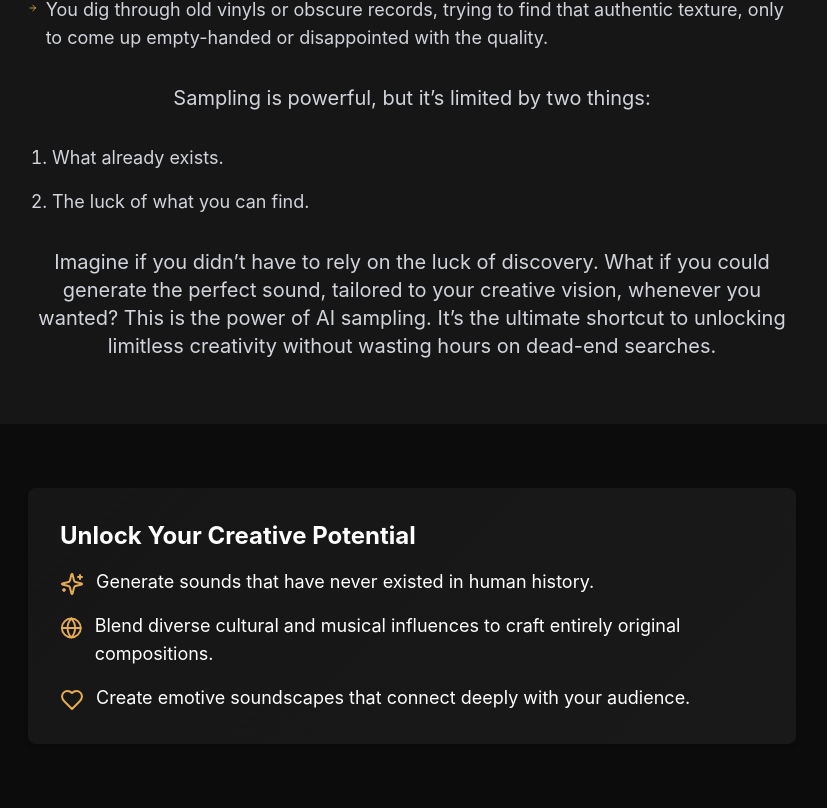
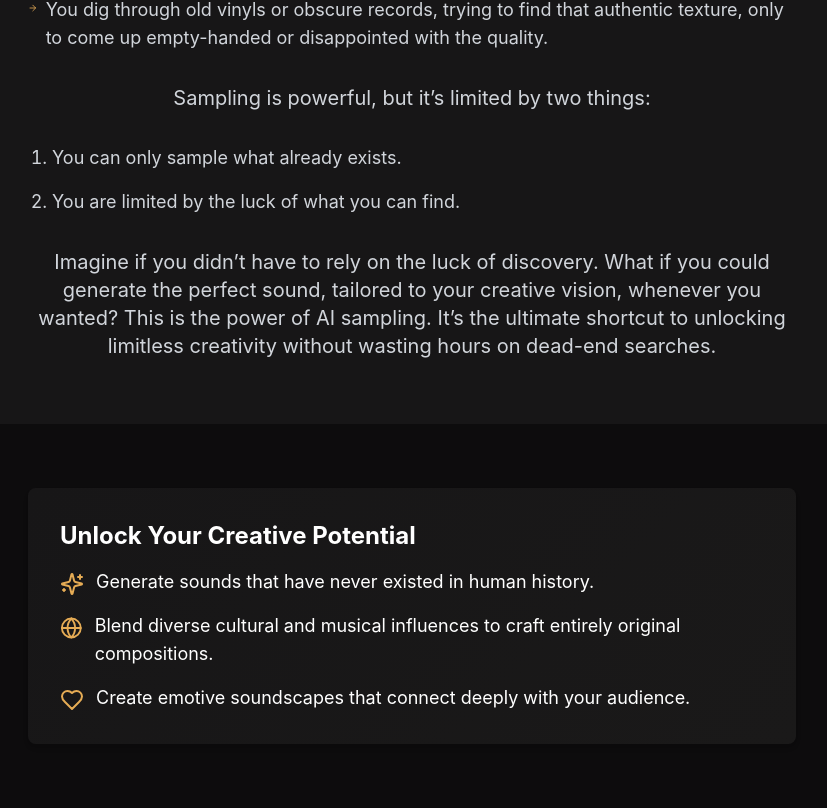
Before and after one commit to glittercowboy/ai-masterclass, a React (Create React App) app: page / in a window 1280 px wide. Shown: the part 1552-2360 px from the top of the page, without its empty margins (228-1055 px from the left). Built offline with nearby package versions, Linux system fonts and the light colour scheme.

Commit message:
Teacher bio spacing

```diff
--- a/src/App.js
+++ b/src/App.js
@@ -164,8 +164,8 @@ export default function MasterclassLanding() {
         Sampling is powerful, but it’s limited by two things:
       </p>
       <ol className="list-decimal text-left text-lg text-gray-300 space-y-4 ml-6">
-        <li>What already exists.</li>
-        <li>The luck of what you can find.</li>
+        <li>You can only sample what already exists.</li>
+        <li>You are limited by the luck of what you can find.</li>
       </ol>
       <p className="text-xl text-gray-300">
         Imagine if you didn’t have to rely on the luck of discovery. What if you could generate the perfect sound, tailored to your creative vision, whenever you wanted? This is the power of AI sampling. It’s the ultimate shortcut to unlocking limitless creativity without wasting hours on dead-end searches.
@@ -320,7 +320,7 @@ export default function MasterclassLanding() {
           </div>
         </Card>
         {/* Teacher Bio Section */}
-<div className="teacher-bio-section flex flex-col justify-center items-center text-center pt-20 pb-2">
+<div className="teacher-bio-section flex flex-col justify-center items-center text-center pt-16 pb-8">
   <div className="max-w-3xl">
     <img src={teacherPhoto} alt="TÂCHES" className="mx-auto mb-8 rounded-full w-56 h-56 object-cover" />
     <h2 className="font-poppins text-3xl font-bold mb-4">Meet Your Instructor</h2>
```
